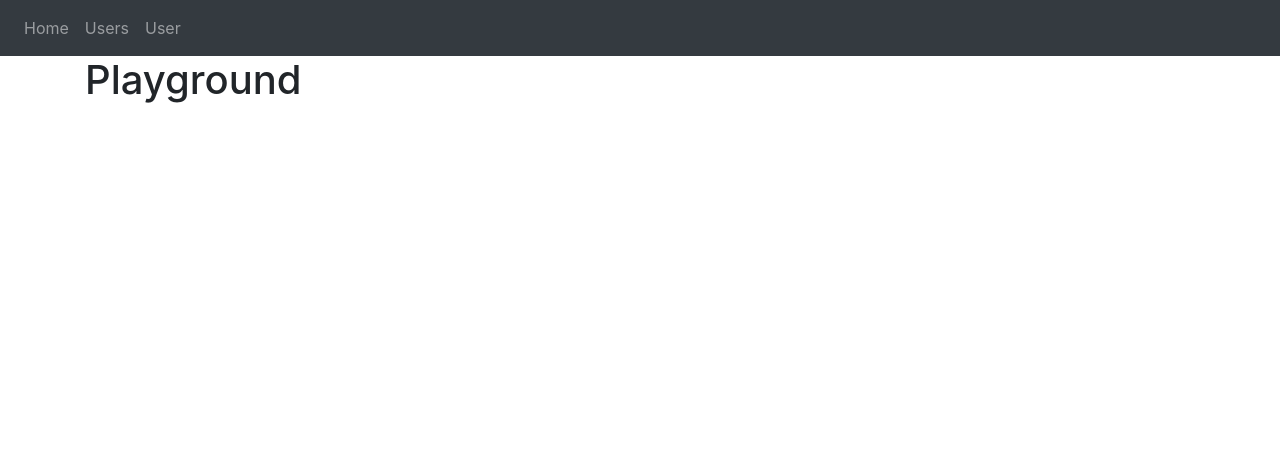
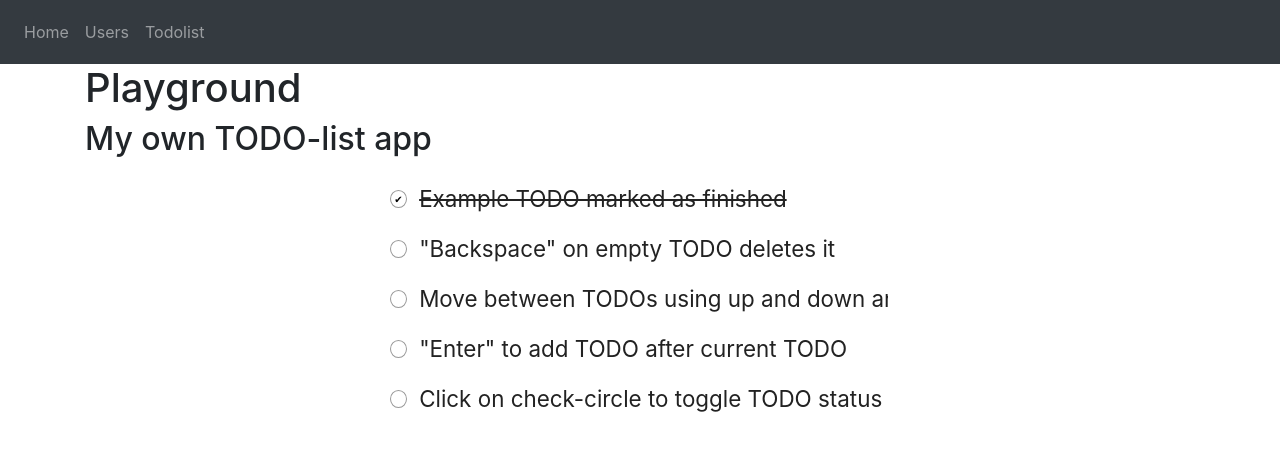
Before and after one commit to soteland/react-01, a React (Create React App) app: page /todolist in a window 1280 px wide. Shown: the top 450 px of the page. Built offline with nearby package versions, Linux system fonts and the light colour scheme.

Commit message:
Added todolist and some extra features

```diff
--- a/src/App.tsx
+++ b/src/App.tsx
@@ -4,6 +4,7 @@ import { BrowserRouter as Router, Route, Link } from "react-router-dom";
 import Home from './Home'
 import Users from './Users'
 import User from './User'
+import Todolist from './Todolist'
 
 const App: React.FC = () => {
   return (
@@ -14,6 +15,7 @@ const App: React.FC = () => {
         <Route exact path="/" component={Home} />
         <Route path="/users" component={Users} />
         <Route path="/user/:id" component={User} />
+        <Route path="/todolist" component={Todolist} />
       </div>
     </Router>
   );
@@ -30,7 +32,7 @@ function Header() {
           <Link className="nav-link" to="/users">Users</Link>
         </li>
         <li className="nav-item">
-          <Link className="nav-link" to="/user">User</Link>
+          <Link className="nav-link" to="/todolist">Todolist</Link>
         </li>
       </ul>
     </nav>
--- /dev/null
+++ b/src/Todolist.tsx
@@ -0,0 +1,131 @@
+import React, { useState } from 'react'
+import './todo.css'
+//import { func } from 'prop-types';
+
+export interface TodolistProps { }
+export interface Todo {
+  content: string,
+  isCompleted: boolean,
+}
+
+const Todolist: React.FC<TodolistProps> = (props) => {
+  const [todos, setTodos] = useState<Todo[]>([
+    {
+      content: 'Example TODO marked as finished',
+      isCompleted: true,
+    },
+    {
+      content: '"Backspace" on empty TODO deletes it',
+      isCompleted: false,
+    },
+    {
+      content: 'Move between TODOs using up and down arrow',
+      isCompleted: false,
+    },
+    {
+      content: '"Enter" to add TODO after current TODO',
+      isCompleted: false,
+    },
+    {
+      content: 'Click on check-circle to toggle TODO status',
+      isCompleted: false,
+    }
+  ]);
+
+  function handleKeyDown(e: any, i: number) {
+    if (e.key === "Enter") {
+      createTodoAtIndex(e, i);
+    } else if (e.keyCode == '38') {
+      if (i > 0) {
+        let focusTodo: HTMLElement = document.forms[0].elements[i - 1] as HTMLElement;
+        setTimeout(() => {
+          focusTodo.focus();
+        }, 0);
+      }
+    } else if (e.keyCode == '40') {
+      if (i < todos.length - 1) {
+        let focusTodo: HTMLElement = document.forms[0].elements[i + 1] as HTMLElement;
+        setTimeout(() => {
+          focusTodo.focus();
+        }, 0);
+      }
+    } else if (e.key === 'Backspace' && todos[i].content === '') {
+      e.preventDefault();
+      return removeTodoAtIndex(i);
+    }
+  }
+
+  function removeTodoAtIndex(i: number) {
+    if (todos.length > 1) {
+      let ntodos = [...todos];
+      ntodos.splice(i, 1);
+      setTodos(ntodos);
+      if (i > 0) {
+        let focusTodo: HTMLElement = document.forms[0].elements[i - 1] as HTMLElement;
+        setTimeout(() => {
+          focusTodo.focus();
+        }, 0);
+      }
+    }
+  }
+
+  function createTodoAtIndex(e: any, i: number) {
+    //BOOM just learned the ... new array thingy... -_-
+    let ntodos = [...todos];
+    ntodos.splice(i + 1, 0, {
+      content: "",
+      isCompleted: false
+    });
+    setTodos(ntodos);
+    setTimeout(() => {
+      let focusTodo: HTMLElement = document.forms[0].elements[i + 1] as HTMLElement;
+      focusTodo.focus();
+    }, 0);
+
+  }
+
+  function updateTodoAtIndex(e: any, i: number) {
+    let ntodos = [...todos];
+    ntodos[i].content = e.target.value;
+    setTodos(ntodos);
+  }
+
+  function handleTodoStatusClicked(e: any, i: number) {
+    let ntodos = [...todos];
+    ntodos[i].isCompleted = !ntodos[i].isCompleted;
+    setTodos(ntodos);
+  }
+
+  return (
+    <>
+      <h2>My own TODO-list app</h2>
+      <form className="todo-list">
+        <ul>
+          {todos.map((todo, i) => (
+            <div
+              className={"todo " + (todo.isCompleted ? 'todo-is-completed' : '')}
+              key={i}>
+              <div
+                className="checkbox"
+                onClick={e => handleTodoStatusClicked(e, i)} >
+                {todo.isCompleted && (
+                  <span>&#x2714;</span>
+                )}
+              </div>
+              <input
+                className=""
+                type="text"
+                value={todo.content}
+                onKeyDown={e => handleKeyDown(e, i)}
+                onChange={e => updateTodoAtIndex(e, i)}
+              />
+            </div>
+          ))}
+        </ul>
+
+      </form>
+    </>
+  )
+}
+
+export default Todolist
--- a/src/Todos.tsx
+++ b/src/Todos.tsx
@@ -20,17 +20,17 @@ const Todos: React.FC<TodosProps> = ({ userid }) => {
   useEffect(() => { getUser() }, [userid])
 
   function handleClick(i: number) {
-    let newTodos = todos;
+    let newTodos = [...todos];
     newTodos[i].completed = !newTodos[i].completed;
     setTodos(newTodos);
-    setIsLoading(!isLoading);
+    //setIsLoading(!isLoading);
   }
 
   function handleClickDelete(i: number) {
     let newTodos = todos;
     newTodos.splice(i, 1);
     setTodos(newTodos);
-    setIsLoading(!isLoading);
+    //setIsLoading(!isLoading);
   }
 
   return (
--- /dev/null
+++ b/src/todo.css
@@ -0,0 +1,94 @@
+body {
+  background-color: white;
+  min-height: 100vh;
+}
+
+.app {
+  padding-top: 10rem;
+}
+
+.header {
+  display: flex;
+  flex-direction: column;
+  align-items: center;
+  justify-content: center;
+}
+
+.logo {
+  animation: App-logo-spin infinite 20s linear;
+  height: 20vmin;
+  pointer-events: none;
+}
+
+.todo-list {
+  display: flex;
+  flex-direction: column;
+  align-items: center;
+  justify-content: center;
+  color: #222;
+}
+
+.todo {
+  display: flex;
+  align-items: center;
+  margin: 1rem 0;
+}
+
+.todo-is-completed .checkbox {
+  color: #000;
+  background: #fff;
+}
+
+.todo-is-completed input {
+  text-decoration: line-through;
+}
+
+.checkbox {
+  width: 18px;
+  height: 18px;
+  border-radius: 50%;
+  margin-right: 10px;
+  cursor: pointer;
+  font-size: 10px;
+  display: flex;
+  justify-content: center;
+  align-items: center;
+  transition: background-color .2s ease-in-out;
+  border: 1px solid #999;
+}
+
+.checkbox:hover {
+  background: rgba(0, 0, 0, 0.25);
+  border: 1px solid rgba(0, 0, 0, 0.8);
+}
+
+.checkbox-checked {
+  color: #000;
+  background: #222;
+}
+
+ul {
+  list-style: none;
+  padding: 0;
+  line-height: 2rem;
+  width: 500px;
+}
+
+input {
+  border: none;
+  background: transparent;
+  color: #222;
+  font-size: 1.4rem;
+  outline: none;
+  width: 100%;
+}
+
+@keyframes App-logo-spin {
+  from {
+    transform: rotate(0deg);
+  }
+
+  to {
+    transform: rotate(360deg);
+  }
+}
```
